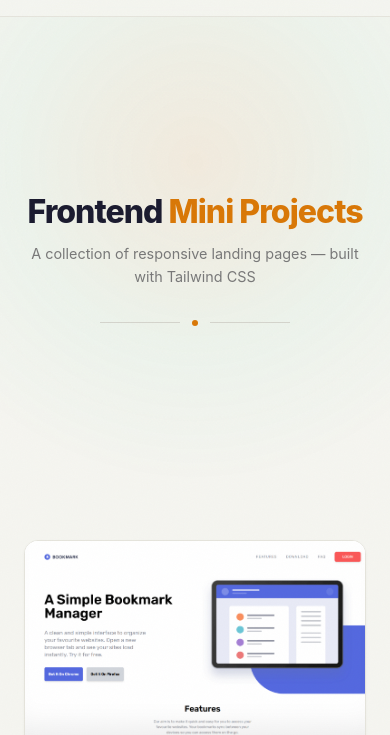
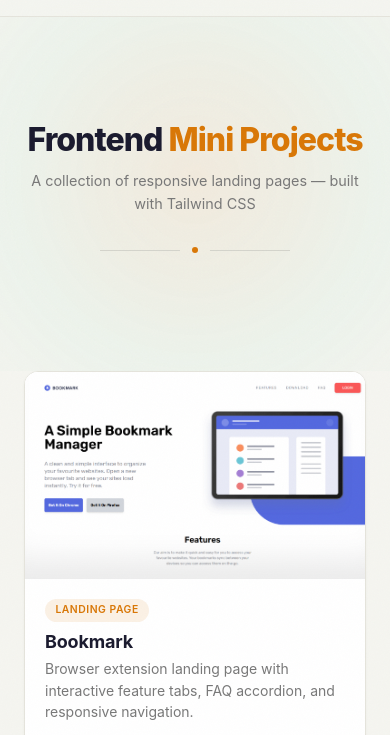
Before and after one commit to NourEldeenMahmoud/frontend-mini-projects, a plain HTML site: page index.html in a window 390 px wide. Shown: the part 51-786 px from the top of the page. Drawn offline with Linux system fonts and the light colour scheme.

Commit message:
Reduce hero-to-cards gap on mobile: 70vh→50vh, padding-bottom 5rem→2.5rem

```diff
--- a/index.html
+++ b/index.html
@@ -160,6 +160,9 @@
     text-align:center;
     padding:7rem 1.5rem 5rem;
     position:relative;overflow:hidden;
+  }
+  @media(max-width:480px){
+    .hero{min-height:50vh;padding:6rem 1.25rem 2.5rem}
   }
   .hero-glow{
     position:absolute;
```
